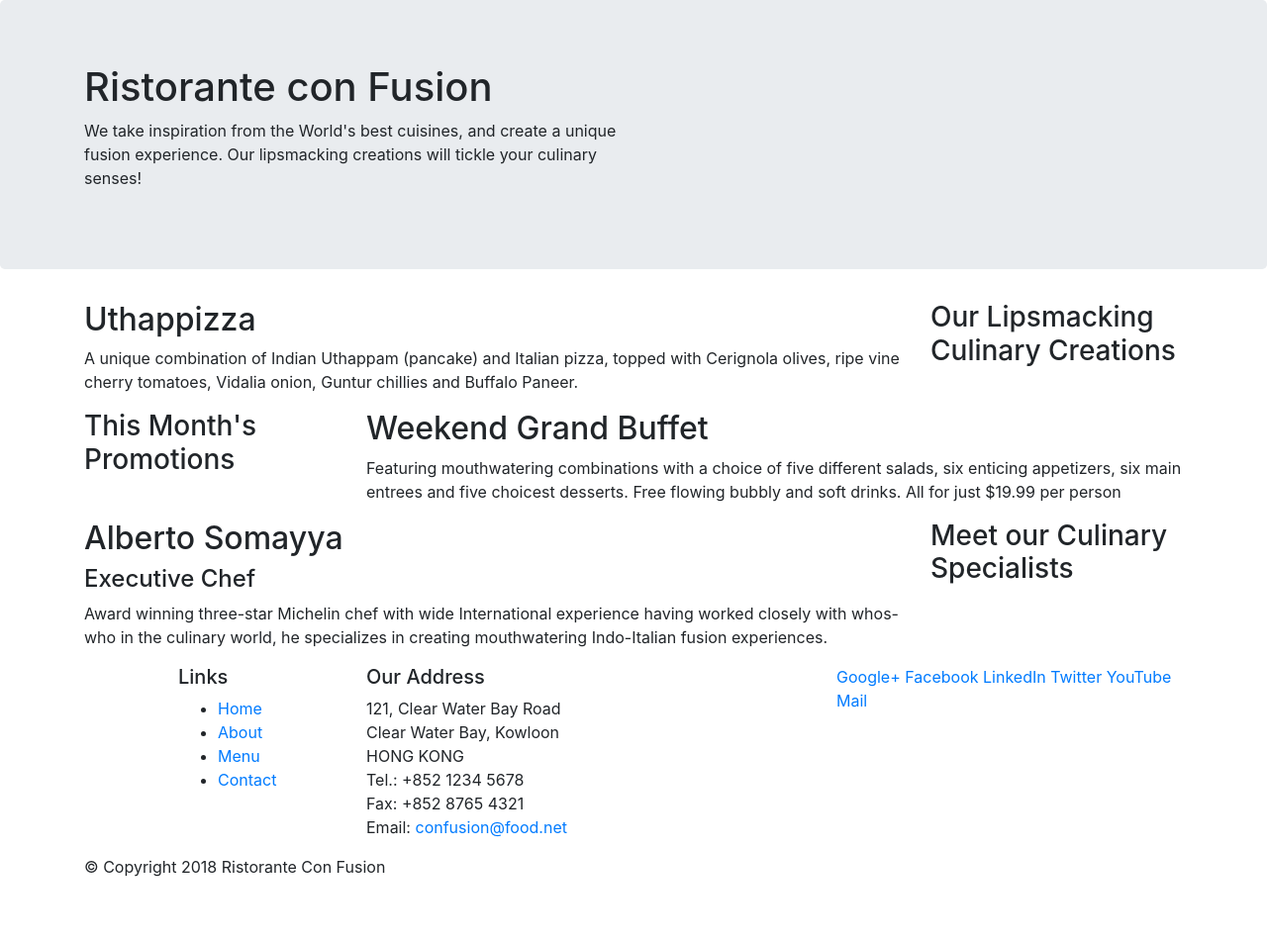
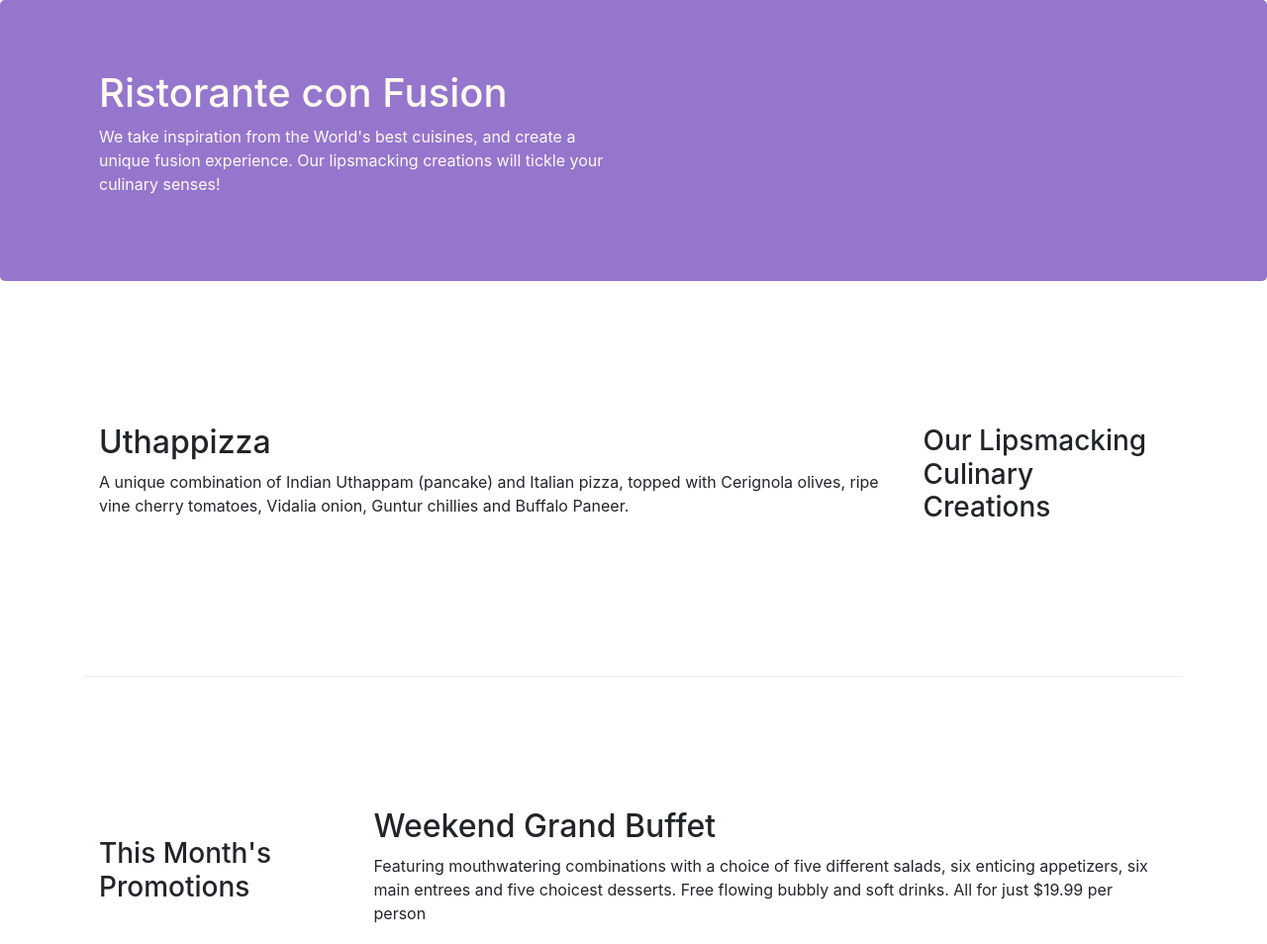
Before and after one commit to DanielCufino/BootStrapPractice, a website: page conFusion/index.html in a window 1280 px wide. Shown: the top 954 px of the page at 99% size. Before the commit the page ends 904 px from the top, so only its background shows below. Drawn offline with nearby package versions, Linux system fonts and the light colour scheme.

Commit message:
bootstrap grid p2

```diff
--- /dev/null
+++ b/conFusion/css/styles.css
@@ -0,0 +1,30 @@
+.row-header {
+  margin: 0px auto;
+  padding: 0px auto;
+}
+
+.row-content {
+  margin: 0px auto;
+  padding: 50px 0px 50px 0px;
+  border-bottom: 1px ridge;
+  min-height: 400px;
+}
+
+.footer {
+  background-color: #d1c4e9;
+  margin: 0px;
+  padding: 20px 0px 20px 0px;
+}
+
+.jumbotron {
+  padding: 70px 30px 70px 30px;
+  margin: 0px auto;
+  background-color: #9576cd;
+  color: floralwhite;
+}
+
+.address {
+  font-size: 80%;
+  margin: 0px;
+  color: #0f0f0f;
+}
--- a/conFusion/index.html
+++ b/conFusion/index.html
@@ -10,13 +10,14 @@
     <!-- Bootstrap CSS TEST -->
     <!--Include the CSS classes provided by bootstrap-->
     <link rel="stylesheet" href="node_modules/bootstrap/dist/css/bootstrap.min.css" />
+    <link rel="stylesheet" href="css/styles.css" />
     <title>Ristorante Con Fusion</title>
   </head>
 
   <body>
     <header class="jumbotron">
       <div class="container">
-        <div class="row">
+        <div class="row row-header">
           <!--This column will occupy the entire row for extra small sizes ahnd half the row for anything larger-->
           <div class="col-12 col-sm-6">
             <h1>Ristorante con Fusion</h1>
@@ -31,7 +32,7 @@
     </header>
 
     <div class="container">
-      <div class="row">
+      <div class="row row-content align-items-center">
         <div class="col-12 col-sm-4 order-sm-last col-md-3">
           <h3>Our Lipsmacking Culinary Creations</h3>
         </div>
@@ -45,7 +46,7 @@
         </div>
       </div>
 
-      <div class="row">
+      <div class="row row-content align-items-center">
         <div class="col-12 col-sm-4 col-md-3">
           <h3>This Month's Promotions</h3>
         </div>
@@ -59,7 +60,7 @@
         </div>
       </div>
 
-      <div class="row">
+      <div class="row row-content align-items-center">
         <div class="col-12 col-sm-4 order-sm-last col-md-3">
           <h3>Meet our Culinary Specialists</h3>
         </div>
@@ -75,12 +76,12 @@
       </div>
     </div>
 
-    <footer>
+    <footer class="footer">
       <div class="container">
         <div class="row">
           <div class="col-4 offset-1 col-sm-2">
             <h5>Links</h5>
-            <ul>
+            <ul class="list-unstyled">
               <li><a href="#">Home</a></li>
               <li><a href="#">About</a></li>
               <li><a href="#">Menu</a></li>
@@ -98,8 +99,8 @@
               Email: <a href="mailto:confusion@food.net">confusion@food.net</a>
             </address>
           </div>
-          <div class="col-12 col-sm-4">
-            <div>
+          <div class="col-12 col-sm-4 align-self-center">
+            <div class="text-center">
               <a href="http://google.com/+">Google+</a>
               <a href="http://www.facebook.com/profile.php?id=">Facebook</a>
               <a href="http://www.linkedin.com/in/">LinkedIn</a>
@@ -109,7 +110,7 @@
             </div>
           </div>
         </div>
-        <div class="row">
+        <div class="row justify-content-center">
           <div class="col-auto">
             <p>© Copyright 2018 Ristorante Con Fusion</p>
           </div>
```
